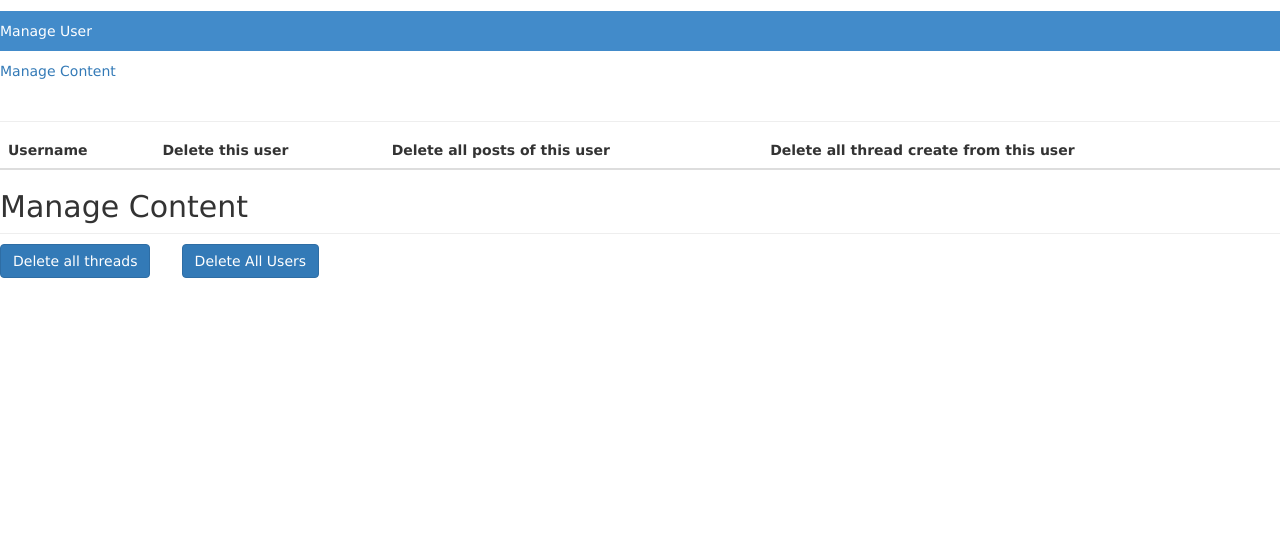
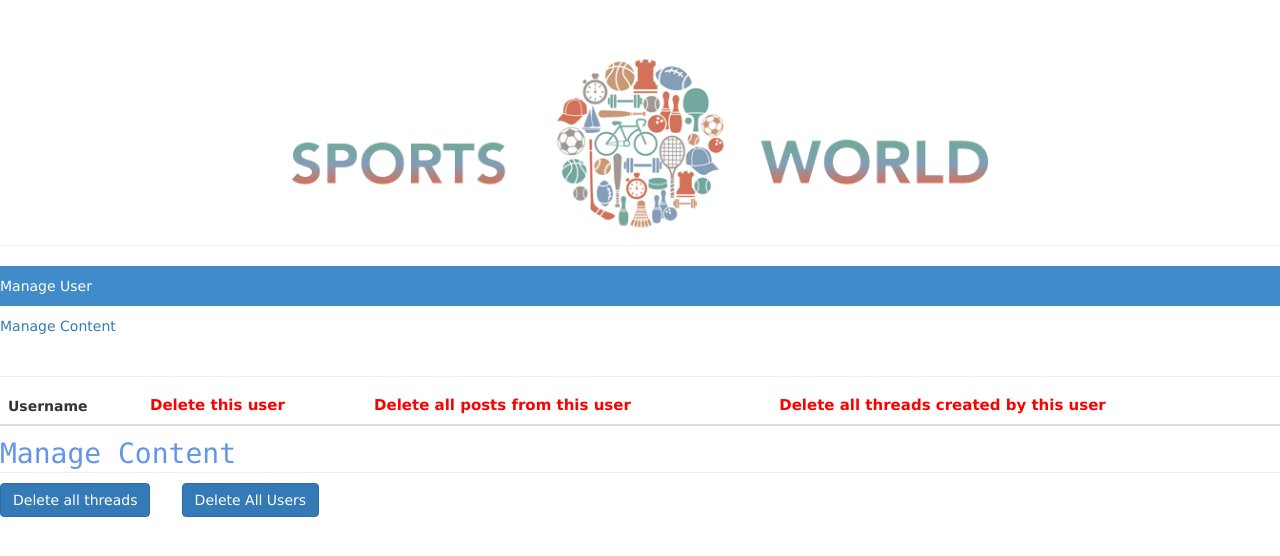
Before and after one commit to lphilthy/Forum-Demo, a PHP site: page /php/manage.php in a window 1280 px wide. Shown: the part 59-615 px from the top of the page. Run offline with PHP 8.4, Linux system fonts and the light colour scheme; a user stored in the database is signed in; data comes from the database, SQL or seed files in the repository; lists and menus that the app fills with data are empty.

Commit message:
Add files via upload

```diff
--- a/php/dbconnect.php
+++ b/php/dbconnect.php
@@ -7,9 +7,9 @@
 
 /*connect to the database*/
     define('HOST', 'localhost');     // The host you want to connect to.
-    define('USER', 'info600');       // The database username.
+    define('USER', 'root');       // The database username.
     define('PASSWORD', '12345' );   // The database password.
-    define('DATABASE', 'SPORT');   // The database name.
+    define('DATABASE', 'miniforum');   // The database name.
     define('PORT', '');         // The database port.
 
     $con = mysqli_connect(HOST,USER,PASSWORD,DATABASE);
--- a/php/manage.php
+++ b/php/manage.php
@@ -36,6 +36,7 @@ interface.
   <script src="https://maxcdn.bootstrapcdn.com/bootstrap/3.3.7/js/bootstrap.min.js"></script>
 
     <link href="../css/dashboard.css" rel="stylesheet">
+    <link href="../css/manage.css" rel="stylesheet">
     <link href="../css/theme.css" rel="stylesheet">
     <script src="../js/dropdown.js"></script>
     <script src="../js/manage.js"></script>
@@ -45,6 +46,11 @@ interface.
 <body>
 
     <!-- Fixed navbar -->
+    <div class="page-header text-center" >
+            <img src="logo.png" style="width: 70%">
+
+        </div>
+
     <nav class="navbar navbar-fixed-top nav-manage" role="navigation" >
 
         <div class="container">
@@ -103,10 +109,10 @@ interface.
                 <table class="table table-striped">
                     <thead>
                         <tr>
-                            <th>Username</th>
-                            <th>Delete this user</th>
-                            <th>Delete all posts of this user</th>
-                            <th>Delete all thread create from this user</th>
+                            <th >Username</th>
+                            <th style="font-size: 15px;color: red" >Delete this user</th>
+                            <th style="font-size: 15px;color: red" >Delete all posts from this user</th>
+                            <th style="font-size: 15px;color: red" >Delete all threads created by this user</th>
                         </tr>
                     </thead>
 
--- a/php/newpost.php
+++ b/php/newpost.php
@@ -31,7 +31,7 @@ $username = $_SESSION['username'];
 
     <!-- Custom styles for this template -->
     <link href="../css/theme.css" rel="stylesheet">
-    <link href="../css/post.css" rel="stylesheet">
+    <link href="../css/newpost.css" rel="stylesheet">
 
     <!-- New post javascript-->
     <script src="../js/dropdown.js"></script>
@@ -41,7 +41,9 @@ $username = $_SESSION['username'];
 <body data-gr-c-s-loaded="true">
 
 <!-- Fixed navbar -->
+
     <nav class="navbar navbar-fixed-top" role="navigation" >
+
 
         <div class="container">
 
@@ -78,7 +80,7 @@ $username = $_SESSION['username'];
         <form role="form" action="./savenewpost.php" method="post">
             <div class="form-group">
                 <input type="text" name="title" class="form-control title" maxlength="30" placeholder="Input title">
-                <textarea name="content" class="form-control post-content" rows="10" placeholder="Enput content"></textarea>
+                <textarea name="content" class="form-control post-content" rows="10" placeholder="Input content"></textarea>
 
                 <button type="submit" class="btn btn-lg btn-primary">Publish</button>
 
```
Also changed, not shown: php/catalog.php (+7 -6 lines), php/Star.png (added), php/calendar.png (added), php/twitter.png (added).
